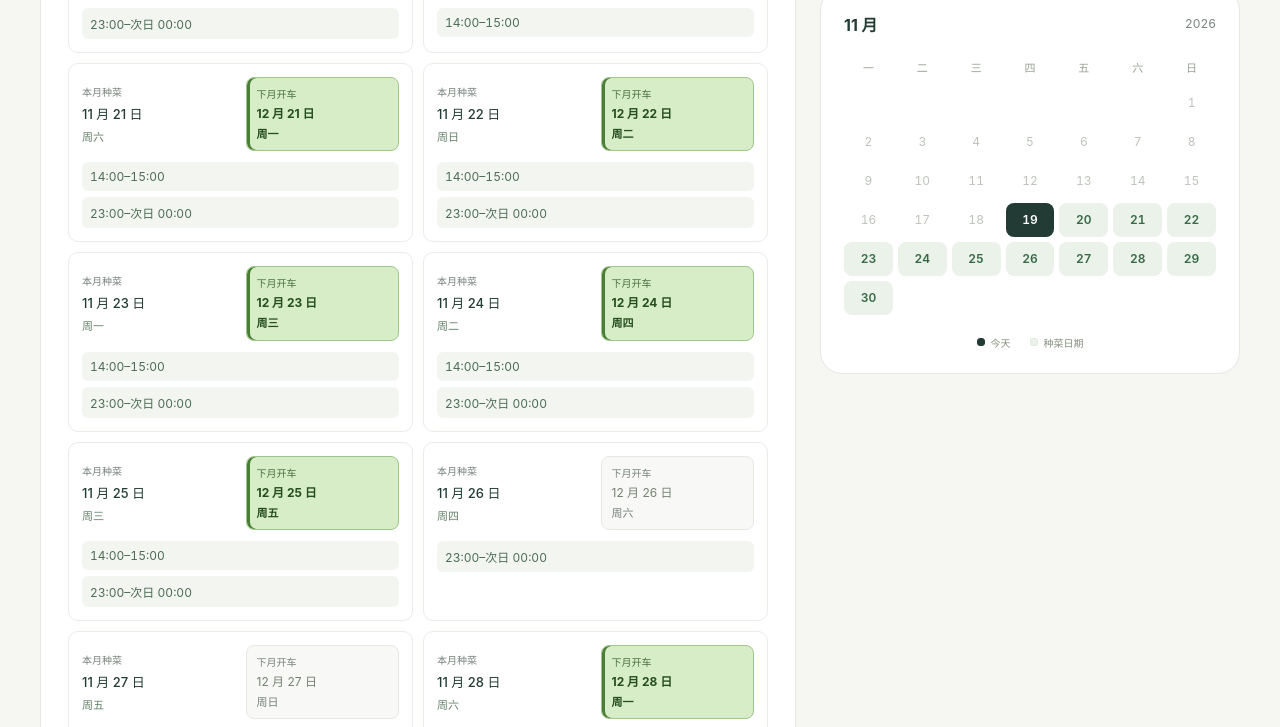
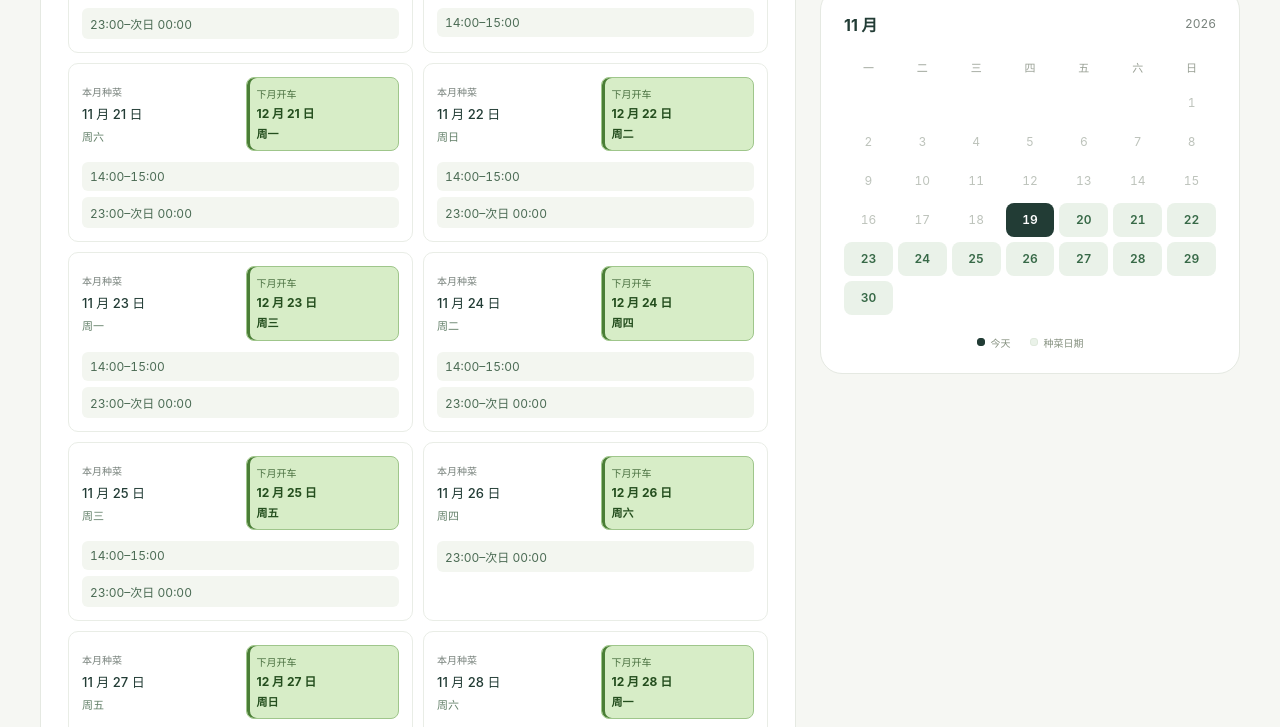
Before and after one commit to auren-eclore/remaining-workdays, a plain HTML site: page index.html in a window 1280 px wide. Shown: the part 477-1204 px from the top of the page. Drawn offline with Linux system fonts and the light colour scheme.

Commit message:
Use the same date highlight for weekends and weekdays

```diff
--- a/index.html
+++ b/index.html
@@ -41,13 +41,12 @@
     .date-header { display: grid; grid-template-columns: minmax(0, 1fr) minmax(0, 1fr); align-items: center; width: 100%; gap: 10px; }
     .date-current { display: grid; gap: 5px; }
     .date-current .weekday { margin-left: 0; }
-    .next-month { display: grid; gap: 4px; padding: 8px 10px; border: 1px solid var(--line); border-radius: 8px; background: #f8f9f7; }
-    .date-caption, .next-month-caption { font-size: 10px; color: var(--muted); }
-    .next-month-date { font-size: 12px; color: #748071; line-height: 1.5; }
-    .next-month-weekday { font-size: 11px; color: var(--muted); line-height: 1.4; }
-    .next-month.is-workday { background: #d7edc7; border-color: #9fc68b; box-shadow: inset 3px 0 0 #4a7e36; }
-    .next-month.is-workday .next-month-caption { color: #4a7040; }
-    .next-month.is-workday .next-month-date, .next-month.is-workday .next-month-weekday { color: #244e1e; font-weight: 700; }
+    .next-month { display: grid; gap: 4px; padding: 8px 10px; border: 1px solid #9fc68b; border-radius: 8px; background: #d7edc7; box-shadow: inset 3px 0 0 #4a7e36; }
+    .date-caption { font-size: 10px; color: var(--muted); }
+    .next-month-caption { font-size: 10px; color: #4a7040; }
+    .next-month-date, .next-month-weekday { color: #244e1e; font-weight: 700; }
+    .next-month-date { font-size: 12px; line-height: 1.5; }
+    .next-month-weekday { font-size: 11px; line-height: 1.4; }
     .time-slots { display: grid; width: 100%; gap: 6px; }
     .time-slot { display: flex; align-items: center; flex-wrap: wrap; gap: 6px; background: #f3f6f0; border-radius: 6px; padding: 7px 8px; color: #4b6b54; font-size: 12px; font-variant-numeric: tabular-nums; white-space: nowrap; }
     .time-slot.is-active { background: #fff0cc; color: #704405; box-shadow: inset 0 0 0 1px #dca943; font-weight: 650; }
@@ -204,7 +203,7 @@
           const weekday = document.createElement('span'); weekday.className = 'weekday'; weekday.textContent = item.weekdayLabel;
           const currentCaption = document.createElement('span'); currentCaption.className = 'date-caption'; currentCaption.textContent = '本月种菜';
           const currentDate = document.createElement('div'); currentDate.className = 'date-current'; currentDate.append(currentCaption, date, weekday);
-          const corresponding = document.createElement('div'); corresponding.className = `next-month${item.nextMonth?.isWeekday ? ' is-workday' : ''}`;
+          const corresponding = document.createElement('div'); corresponding.className = 'next-month';
           const caption = document.createElement('span'); caption.className = 'next-month-caption'; caption.textContent = '下月开车';
           const nextDate = document.createElement(item.nextMonth ? 'time' : 'span'); nextDate.className = 'next-month-date';
           if (item.nextMonth) {
```
